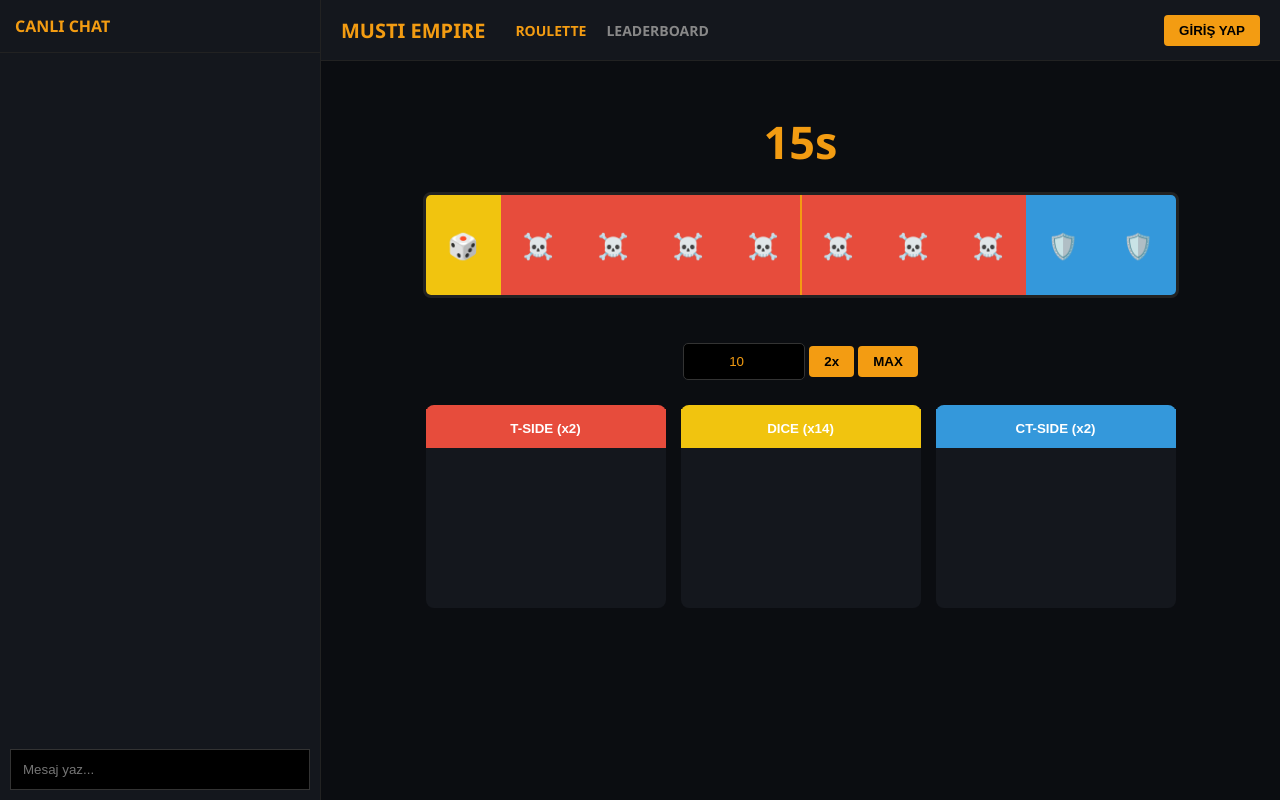
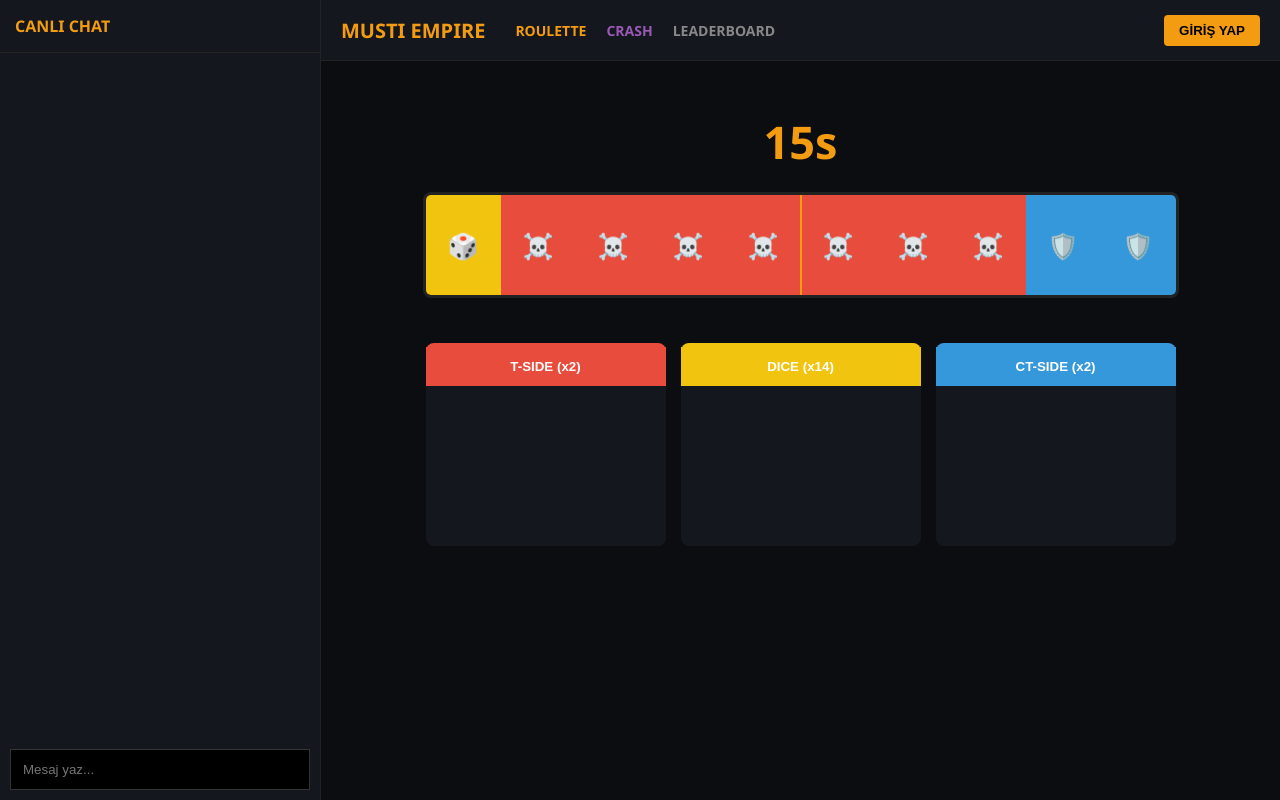
Before and after one commit to must3y/mustiempire, a Flask app: page / in a window 1280 px wide. Run offline with Flask 3, Linux system fonts and the light colour scheme; some libraries are stand-ins or nearby versions.

Commit message:
Update index.html

```diff
--- a/templates/index.html
+++ b/templates/index.html
@@ -4,7 +4,7 @@
     <title>MustiEmpire | Imperial V3</title>
     <script src="https://cdnjs.cloudflare.com/ajax/libs/socket.io/4.0.1/socket.io.js"></script>
     <style>
-        :root { --bg: #0b0d11; --panel: #14171d; --accent: #f39c12; --t-color: #e74c3c; --ct-color: #3498db; --dice-color: #f1c40f; }
+        :root { --bg: #0b0d11; --panel: #14171d; --accent: #f39c12; --t-color: #e74c3c; --ct-color: #3498db; --dice-color: #f1c40f; --crash-color: #9b59b6; }
         body { background: var(--bg); color: #fff; font-family: 'Segoe UI', sans-serif; margin: 0; display: flex; height: 100vh; overflow: hidden; }
         .chat-sidebar { width: 320px; background: var(--panel); display: flex; flex-direction: column; border-right: 1px solid #222; }
         #chat-msgs { flex: 1; overflow-y: auto; padding: 15px; font-size: 13px; }
@@ -17,11 +17,12 @@
         .wheel-strip { display: flex; position: absolute; transition: transform 6s cubic-bezier(0.1, 0, 0.1, 1); }
         .box { min-width: 75px; height: 100px; display: flex; align-items: center; justify-content: center; font-size: 25px; }
         .btn-gold { background: var(--accent); color: #000; padding: 8px 15px; border: none; border-radius: 4px; font-weight: bold; cursor: pointer; }
-        .adm-btn { color: #f1c40f; cursor: pointer; margin-right: 15px; font-size: 18px; display: none; }
-        #auth-modal, #admin-modal { position: fixed; top: 0; left: 0; width: 100%; height: 100%; background: rgba(0,0,0,0.9); z-index: 1000; display: none; align-items: center; justify-content: center; }
+        #auth-modal { position: fixed; top: 0; left: 0; width: 100%; height: 100%; background: rgba(0,0,0,0.9); z-index: 1000; display: none; align-items: center; justify-content: center; }
         .box-ui { background: var(--panel); padding: 25px; border-radius: 10px; border: 1px solid #333; width: 450px; }
         .locked { filter: grayscale(1); pointer-events: none; opacity: 0.5; }
-        #claim-timer { font-family: monospace; font-size: 13px; color: #f39c12; margin-left: 5px; }
+        /* Crash Özel CSS */
+        #crash-area { text-align: center; padding: 50px; display: none; }
+        .crash-val { font-size: 80px; font-weight: bold; color: #2ecc71; margin: 20px 0; }
     </style>
 </head>
 <body>
@@ -34,11 +35,6 @@
         <button class="btn-gold" onclick="auth('register')" style="width:96%; margin-top:5px; background:#222; color:#fff;">KAYIT</button>
     </div></div>
 
-    <div id="admin-modal" onclick="this.style.display='none'"><div class="box-ui" onclick="event.stopPropagation()">
-        <h3 style="color:var(--accent); text-align:center;">ADMIN PANEL</h3>
-        <div id="admin-list" style="max-height:400px; overflow-y:auto;"></div>
-    </div></div>
-
     <div class="chat-sidebar">
         <div style="padding:15px; font-weight:bold; color:var(--accent); border-bottom:1px solid #222;">CANLI CHAT</div>
         <div id="chat-msgs"></div>
@@ -49,15 +45,11 @@
         <div class="navbar">
             <div class="nav-links">
                 <b style="color:var(--accent); font-size:20px; margin-right:10px;">MUSTI EMPIRE</b>
-                <span class="nav-link active" id="nav-roulette" onclick="showGame()">ROULETTE</span>
-                <span class="nav-link" id="nav-lb" onclick="openLeaderboard()">LEADERBOARD</span>
-                <div id="free-coin-sec" style="display:none; align-items:center;">
-                    <span id="f-btn" class="nav-link" onclick="socket.emit('claim_free')" style="color:#2ecc71;">FREE COIN</span>
-                    <span id="claim-timer"></span>
-                </div>
+                <span class="nav-link active" id="nav-roulette" onclick="changeTab('roulette')">ROULETTE</span>
+                <span class="nav-link" id="nav-crash" onclick="changeTab('crash')" style="color:#9b59b6">CRASH</span>
+                <span class="nav-link" id="nav-lb" onclick="changeTab('leaderboard')">LEADERBOARD</span>
             </div>
             <div id="u-ctrl" style="display:none; align-items:center;">
-                <span id="adm-trigger" class="adm-btn" onclick="openAdmin()">⚙️</span>
                 <b id="u-name" style="margin-right:15px;"></b>
                 <div style="background:#000; padding:5px 15px; border-radius:20px; border:1px solid var(--accent); color:var(--accent);"><span id="bal">0</span> C</div>
                 <button onclick="location.reload()" style="background:none; border:none; color:#e74c3c; cursor:pointer; margin-left:15px;">ÇIKIŞ</button>
@@ -69,13 +61,6 @@
             <div id="timer" style="font-size:45px; font-weight:bold; color:var(--accent); margin-bottom:10px;">15s</div>
             <div class="roulette-box"><div style="position:absolute; left:50%; width:2px; height:100%; background:var(--accent); z-index:10; transform:translateX(-50%);"></div><div id="wheel" class="wheel-strip"></div></div>
             <div id="h-bar" style="display:flex; justify-content:center; gap:8px; margin-bottom:25px;"></div>
-
-            <div style="margin-bottom:25px;">
-                <input type="number" id="amt" value="10" style="width:100px; padding:10px; background:#000; border:1px solid #333; color:var(--accent); text-align:center; border-radius:5px;">
-                <button class="btn-gold" onclick="document.getElementById('amt').value *= 2">2x</button>
-                <button class="btn-gold" onclick="document.getElementById('amt').value = Math.floor(myData ? myData.balance : 0)">MAX</button>
-            </div>
-
             <div id="b-area" style="display:flex; justify-content:center; gap:15px;">
                 <div style="width:240px; background:var(--panel); border-radius:8px; border-top:4px solid var(--t-color);"><button onclick="place('T')" style="width:100%; background:var(--t-color); color:#fff; border:none; padding:12px; cursor:pointer; font-weight:bold;">T-SIDE (x2)</button><div id="l-T" style="height:150px; overflow-y:auto; padding:5px;"></div></div>
                 <div style="width:240px; background:var(--panel); border-radius:8px; border-top:4px solid var(--dice-color);"><button onclick="place('Dice')" style="width:100%; background:var(--dice-color); color:#fff; border:none; padding:12px; cursor:pointer; font-weight:bold;">DICE (x14)</button><div id="l-Dice" style="height:150px; overflow-y:auto; padding:5px;"></div></div>
@@ -83,12 +68,15 @@
             </div>
         </div>
 
+        <div id="crash-area">
+            <h2 style="color:#9b59b6">CRASH</h2>
+            <div class="crash-val" id="crash-val">1.00x</div>
+            <div id="crash-msg" style="color:#888; margin-bottom:10px;">Yeni tur bekleniyor...</div>
+            <button class="btn-gold" id="crash-btn" style="background:#9b59b6; padding:15px 40px; font-size:20px;">BAHİS YAP</button>
+        </div>
+
         <div id="lb-area" style="display:none; padding:50px; text-align:center;">
             <h2 style="color:var(--accent)">SIRALAMA</h2>
-            <div style="display:flex; justify-content:center; gap:20px; margin-bottom:20px;">
-                <button class="btn-gold" id="btn-krallar" onclick="renderLB('won')">🏆 KRALLAR (KAZANÇ)</button>
-                <button class="btn-gold" id="btn-zenginler" style="background:#222; color:#fff;" onclick="renderLB('bal')">💰 ZENGİNLER (BAKİYE)</button>
-            </div>
             <div id="lb-content" class="box-ui" style="margin:0 auto; width:600px; text-align:left; border:1px solid #444;"></div>
         </div>
     </div>
@@ -96,135 +84,61 @@
     <script>
         const socket = io();
         let myData = null;
-        let lbData = null;
-        let claimSeconds = 0;
 
-        function auth(t) { socket.emit(t, {user: document.getElementById('user-in').value, pw: document.getElementById('pass-in').value}); }
+        function changeTab(tab) {
+            document.getElementById('game-area').style.display = tab === 'roulette' ? 'block' : 'none';
+            document.getElementById('crash-area').style.display = tab === 'crash' ? 'block' : 'none';
+            document.getElementById('lb-area').style.display = tab === 'leaderboard' ? 'block' : 'none';
+
+            document.querySelectorAll('.nav-link').forEach(l => l.classList.remove('active'));
+            document.getElementById('nav-' + tab.substring(0,2)).classList.add('active');
+            if(tab === 'leaderboard') socket.emit('get_leaderboard');
+        }
 
         socket.on('login_success', d => {
             myData = d; document.getElementById('auth-modal').style.display = 'none';
             document.getElementById('l-btn').style.display = 'none';
             document.getElementById('u-ctrl').style.display = 'flex';
-            document.getElementById('free-coin-sec').style.display = 'flex';
-            document.getElementById('chat-in').disabled = d.is_muted;
-            if(d.role === 'admin') document.getElementById('adm-trigger').style.display = 'inline';
             document.getElementById('u-name').innerText = d.username;
             document.getElementById('bal').innerText = Math.floor(d.balance);
-            socket.emit('get_claim_time');
+            document.getElementById('chat-in').disabled = false;
         });
 
-        // Sayaç Mantığı
-        setInterval(() => {
-            if(claimSeconds > 0) {
-                claimSeconds--;
-                let h = Math.floor(claimSeconds / 3600);
-                let m = Math.floor((claimSeconds % 3600) / 60);
-                let s = claimSeconds % 60;
-                document.getElementById('claim-timer').innerText = `(${h.toString().padStart(2,'0')}:${m.toString().padStart(2,'0')}:${s.toString().padStart(2,'0')})`;
-                document.getElementById('f-btn').style.opacity = "0.5";
-                document.getElementById('f-btn').style.pointerEvents = "none";
-            } else if (myData) {
-                document.getElementById('claim-timer').innerText = "(HAZIR!)";
-                document.getElementById('f-btn').style.opacity = "1";
-                document.getElementById('f-btn').style.pointerEvents = "auto";
-            }
-        }, 1000);
-
-        socket.on('claim_time_res', d => { claimSeconds = d.seconds; });
-        socket.on('free_coin_res', d => {
-            myData.balance = d.new_bal;
-            document.getElementById('bal').innerText = Math.floor(d.new_bal);
-            claimSeconds = 43200;
-            alert("100 C Eklendi!");
+        // Crash UI Güncellemeleri
+        socket.on('crash_tick', d => {
+            document.getElementById('crash-val').innerText = d.val + "x";
+            document.getElementById('crash-val').style.color = "#2ecc71";
+        });
+        socket.on('crash_boom', d => {
+            document.getElementById('crash-val').innerText = "BOOM! " + d.final + "x";
+            document.getElementById('crash-val').style.color = "#e74c3c";
+        });
+        socket.on('crash_new_round', () => {
+            document.getElementById('crash-val').innerText = "1.00x";
+            document.getElementById('crash-val').style.color = "#fff";
         });
 
-        // Alan Değiştirme
-        function showGame() {
-            document.getElementById('game-area').style.display = 'block';
-            document.getElementById('lb-area').style.display = 'none';
-            document.getElementById('nav-roulette').classList.add('active');
-            document.getElementById('nav-lb').classList.remove('active');
-        }
+        // Diğer Fonksiyonlar (Auth, Chat, Rulet Wheel vb. senin kodunla aynı)
+        function auth(t) { socket.emit(t, {user: document.getElementById('user-in').value, pw: document.getElementById('pass-in').value}); }
+        function sendMsg() { let i = document.getElementById('chat-in'); if(i.value) { socket.emit('send_msg', i.value); i.value = ""; } }
+        socket.on('receive_msg', d => {
+            document.getElementById('chat-msgs').innerHTML += `<div><b>${d.user}:</b> ${d.text}</div>`;
+            let c = document.getElementById('chat-msgs'); c.scrollTop = c.scrollHeight;
+        });
+        socket.on('load_chat', logs => { logs.forEach(l => { document.getElementById('chat-msgs').innerHTML += `<div><b>${l.user}:</b> ${l.text}</div>`; })});
 
-        function openLeaderboard() {
-            socket.emit('get_leaderboard');
-            document.getElementById('game-area').style.display = 'none';
-            document.getElementById('lb-area').style.display = 'block';
-            document.getElementById('nav-roulette').classList.remove('active');
-            document.getElementById('nav-lb').classList.add('active');
-        }
-
-        socket.on('leaderboard_res', d => { lbData = d; renderLB('won'); });
-
-        function renderLB(type) {
-            let list = type === 'won' ? lbData.top_won : lbData.top_bal;
-            document.getElementById('btn-krallar').style.background = type === 'won' ? 'var(--accent)' : '#222';
-            document.getElementById('btn-zenginler').style.background = type === 'bal' ? 'var(--accent)' : '#222';
-            document.getElementById('btn-krallar').style.color = type === 'won' ? '#000' : '#fff';
-            document.getElementById('btn-zenginler').style.color = type === 'bal' ? '#000' : '#fff';
-
-            let h = "";
-            list.forEach((u, i) => {
-                h += `<div style="padding:12px; border-bottom:1px solid #333; display:flex; justify-content:space-between; align-items:center;">
-                        <span><b style="color:var(--accent)">#${i+1}</b> ${u.user}</span>
-                        <span style="font-weight:bold; color:#2ecc71">${Math.floor(u.val)} C</span>
-                      </div>`;
-            });
-            document.getElementById('lb-content').innerHTML = h || "Veri bulunamadı.";
-        }
-
-        // --- Mevcut Diğer Fonksiyonlar ---
-        socket.on('load_chat', logs => { logs.forEach(l => renderMsg(l)); });
-        socket.on('receive_msg', d => { renderMsg(d); let c = document.getElementById('chat-msgs'); c.scrollTop = c.scrollHeight; });
-
-        function renderMsg(d) {
-            let isMust = d.user.toLowerCase() === 'must3y';
-            let color = isMust ? '#f1c40f' : (d.role === 'admin' ? '#f1c40f' : '#3498db');
-            let muteUI = (myData && myData.role === 'admin' && !isMust) ?
-                ` <span style="color:#e74c3c;cursor:pointer" onclick="socket.emit('admin_action',{type:'mute',target:'${d.user}'})">[X]</span>
-                  <span style="color:#2ecc71;cursor:pointer" onclick="socket.emit('admin_action',{type:'unmute',target:'${d.user}'})">[OK]</span>` : "";
-            document.getElementById('chat-msgs').innerHTML += `<div style="margin-bottom:8px;"><b style="color:${color}">${d.user}:</b> ${d.text}${muteUI}</div>`;
-        }
-
-        function openAdmin() { socket.emit('get_admin_data'); document.getElementById('admin-modal').style.display='flex'; }
-        socket.on('admin_list_res', list => {
-            let h = document.getElementById('admin-list'); h.innerHTML = "";
-            list.forEach(u => {
-                h.innerHTML += `<div style="display:flex; justify-content:space-between; padding:8px; border-bottom:1px solid #222;">
-                    <span><b>${u.user}</b> (${Math.floor(u.bal)} C)</span>
-                    <div>
-                        <button onclick="socket.emit('admin_action',{type:'add_coin',target:'${u.user}',amt:500})" style="color:green">+500</button>
-                        <button onclick="socket.emit('admin_action',{type:'remove_coin',target:'${u.user}',amt:500})" style="color:red">-500</button>
-                    </div>
-                </div>`;
-            });
-        });
-
-        function place(s) { socket.emit('place_bet', {side: s, amount: parseInt(document.getElementById('amt').value)}); }
-        function sendMsg() { let i = document.getElementById('chat-in'); if(i.value) { socket.emit('send_msg', i.value); i.value = ""; } }
-
-        socket.on('timer_update', d => document.getElementById('timer').innerText = d.time + "s");
-        socket.on('lock_bets', () => document.getElementById('b-area').classList.add('locked'));
-        socket.on('spin_start', d => { document.getElementById('wheel').style.transform = `translateX(-${(d.target_index * 75) - 337}px)`; });
-        socket.on('reset_wheel', d => {
-            let w = document.getElementById('wheel'); w.style.transition = "none"; w.style.transform = "translateX(0px)";
-            setTimeout(() => w.style.transition = "transform 6s cubic-bezier(0.1, 0, 0.1, 1)", 50);
-            document.getElementById('b-area').classList.remove('locked');
-            let hb = document.getElementById('h-bar'); hb.innerHTML = "";
-            d.history.forEach(r => { hb.innerHTML += `<div style="width:12px; height:12px; border-radius:50%; background:var(--${r.toLowerCase()}-color)"></div>`; });
-            document.querySelectorAll('#b-area div[id^="l-"]').forEach(e => e.innerHTML = "");
-        });
-
-        socket.on('auth_res', d => alert(d.msg));
-        socket.on('update_balance', b => { if(myData) { myData.balance = b; document.getElementById('bal').innerText = Math.floor(b); }});
-        socket.on('win_event', d => { myData.balance = d.new_bal; document.getElementById('bal').innerText = Math.floor(d.new_bal); });
-        socket.on('new_bet', d => { document.getElementById('l-'+d.side).innerHTML = `<div style="font-size:12px;">${d.bet.user}: ${d.bet.amount}</div>` + document.getElementById('l-'+d.side).innerHTML; });
-
+        // Rulet Çark Oluşturma
         let w = document.getElementById('wheel');
         for(let i=0; i<100; i++) {
             let n = i%15; let c = n==0?'var(--dice-color)':(n<=7?'var(--t-color)':'var(--ct-color)');
             w.innerHTML += `<div class="box" style="background:${c}">${n==0?'🎲':(n<=7?'☠️':'🛡️')}</div>`;
         }
+        socket.on('timer_update', d => document.getElementById('timer').innerText = d.time + "s");
+        socket.on('spin_start', d => { document.getElementById('wheel').style.transform = `translateX(-${(d.target_index * 75) - 337}px)`; });
+        socket.on('reset_wheel', d => {
+            let w = document.getElementById('wheel'); w.style.transition = "none"; w.style.transform = "translateX(0px)";
+            setTimeout(() => w.style.transition = "transform 6s cubic-bezier(0.1, 0, 0.1, 1)", 50);
+        });
     </script>
 </body>
 </html>
```
